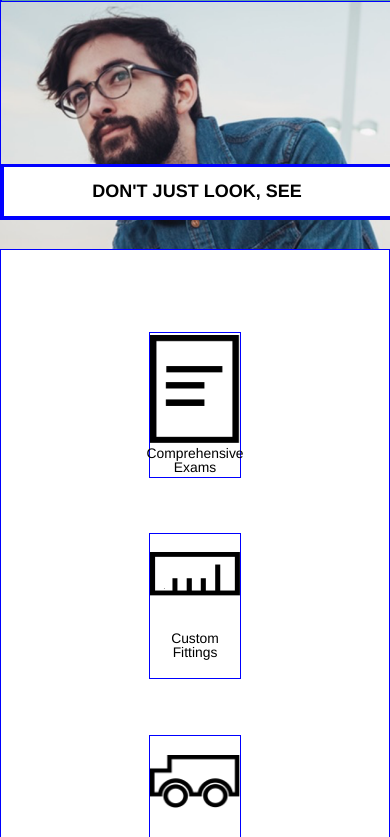
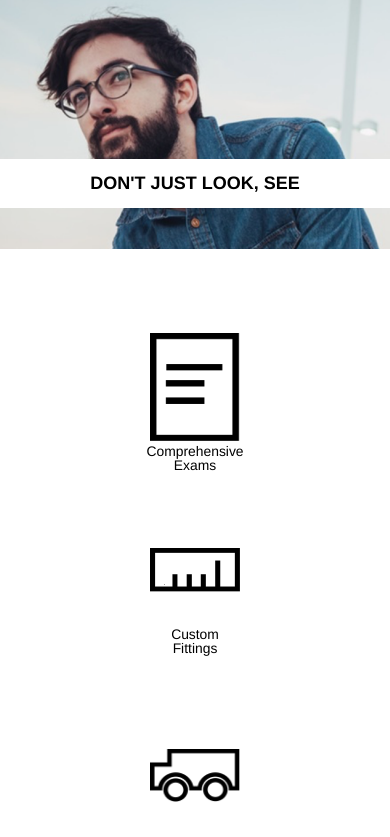
Before and after one commit to ryanarbuthnot/TortoiseShellOptics, a plain HTML site: page index.html in a window 390 px wide. Shown: the part 57-894 px from the top of the page. Drawn offline with Linux system fonts and the light colour scheme.

Commit message:
Remove borders

```diff
--- a/resources/css/style.css
+++ b/resources/css/style.css
@@ -4,7 +4,6 @@ html {
 }
 div {
   display: block;
-  border: 1px solid blue;
 }
 .container {
   max-width: 960px;
@@ -47,7 +46,6 @@ nav {
   justify-content: center;
   align-items: center;
   margin: 1rem 1rem;
-  border: 1px solid blue;
 }
 nav li {
   display: inline-block;
@@ -176,14 +174,12 @@ footer {
     width: 100%;
     display: flex;
     justify-content: center;
-    border: 1px solid blue;
   }
   .headline h1 {
     text-align: center;
     font-size: 1rem;
     width: 100%;
     padding: 1rem auto;
-    border: 1px solid blue;
   }
   .services {
     padding: 2.23rem auto;
```
